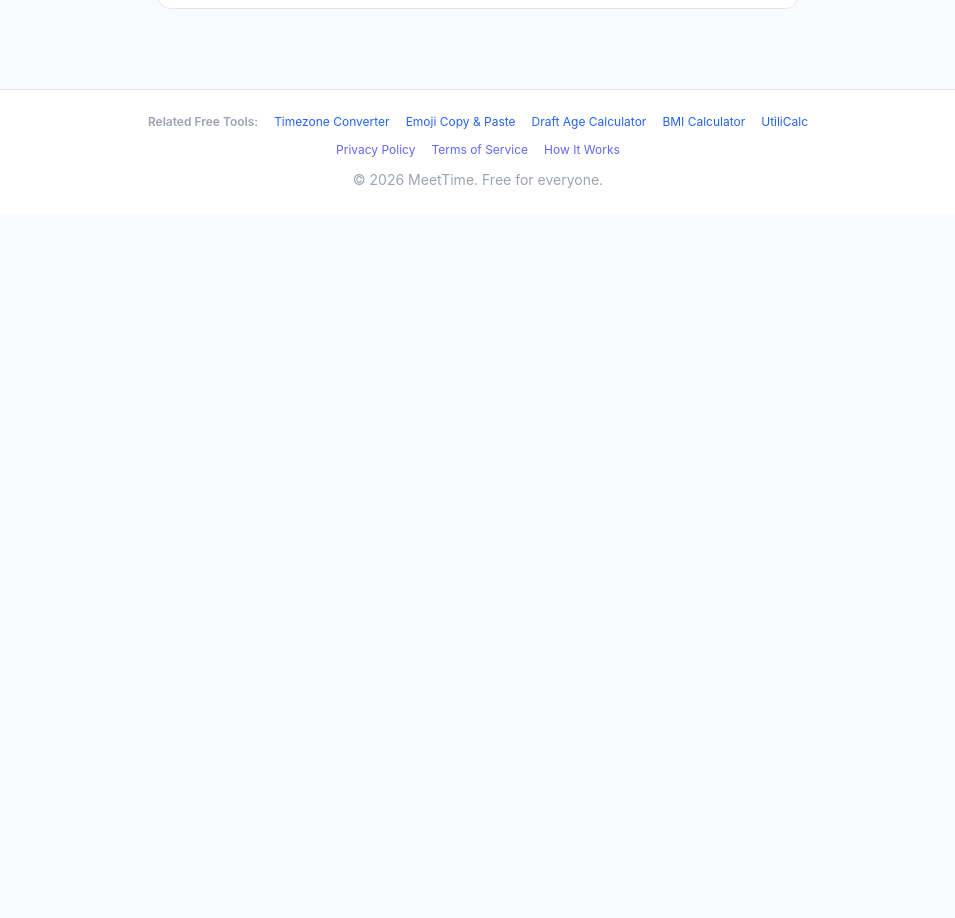
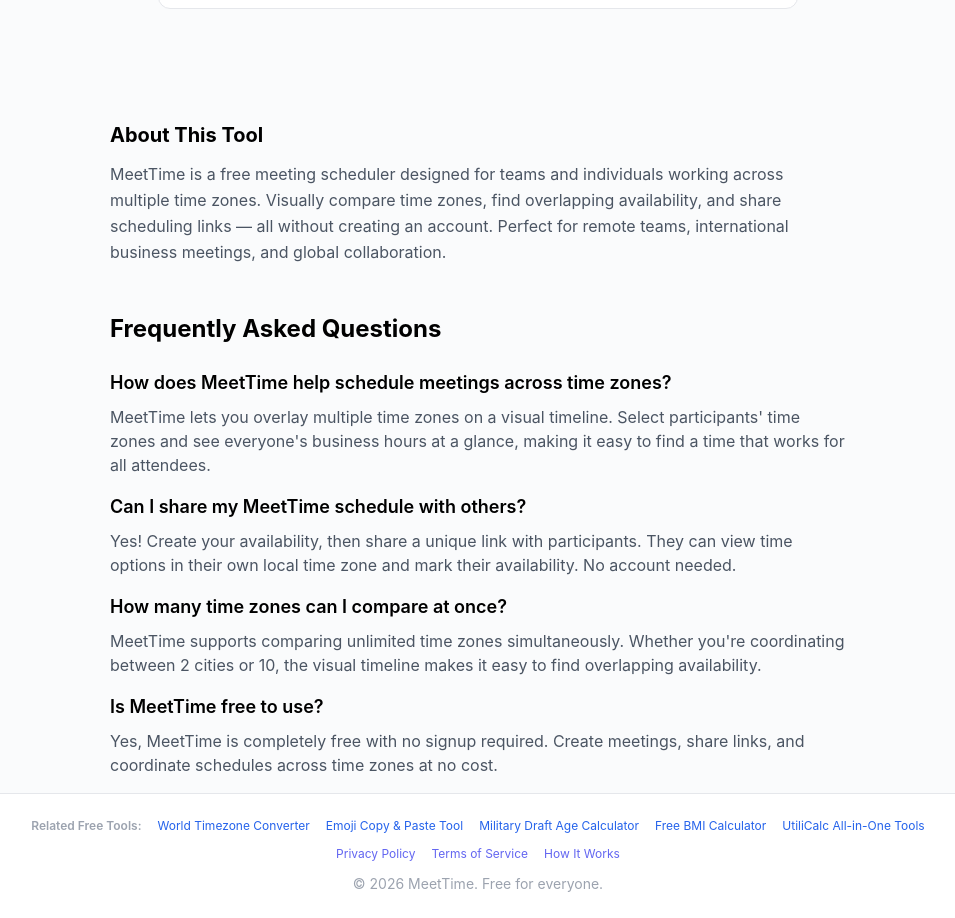
Before and after one commit to userlim/meettime, a Next.js app: page / in a window 1280 px wide. Shown: the part 2108-3026 px from the top of the page, without its empty margins (162-1117 px from the left). Before the commit the page ends 2322 px from the top, so only its background shows below. Built offline with nearby package versions, Linux system fonts and the light colour scheme.

Commit message:
SEO upgrade: FAQ schema, meta optimization, OG image, AdSense lazy load, keyword anchors

```diff
--- a/src/app/layout.tsx
+++ b/src/app/layout.tsx
@@ -3,8 +3,8 @@
 import './globals.css'
 
 export const metadata: Metadata = {
-  title: 'MeetTime (Free, 2026) – Find the Best Meeting Time for Everyone',
-  description: 'Find the perfect meeting time for your group in seconds. Free 2026 schedule coordinator with timezone support. No signup needed — share and coordinate.',
+  title: 'MeetTime (Free, 2026) – Schedule Meetings Across Time Zones Instantly',
+  description: 'Find the perfect meeting time across any time zone. Visual scheduler, shareable links, no signup. Free tool for remote teams and international scheduling.',
   keywords: [
     'meeting scheduler', 'group schedule', 'find meeting time', 'when to meet',
     'availability poll', 'schedule coordinator', 'time picker', 'free meeting planner',
@@ -41,7 +41,7 @@
         <meta name="google-site-verification" content="hsjncRi9cl3tz3Otd6SJKurSt_V1bZ0AKO-bdWIGeHM" />
         <meta name="google-site-verification" content="ETO59LUETFhBHTx7GMun0GscvJgzLq2iGWdeAmh3e10" />
         <meta name="google-adsense-account" content="ca-pub-4361110443201092" />
-        <script async src="https://pagead2.googlesyndication.com/pagead/js/adsbygoogle.js?client=ca-pub-4361110443201092" crossOrigin="anonymous"></script>
+        <Script async src="https://pagead2.googlesyndication.com/pagead/js/adsbygoogle.js?client=ca-pub-4361110443201092" crossOrigin="anonymous" strategy="afterInteractive" />
         <Script async src="https://www.googletagmanager.com/gtag/js?id=G-P04TH8XJJ9" strategy="afterInteractive" />
         <Script id="gtag-init" strategy="afterInteractive">
           {`window.dataLayer=window.dataLayer||[];function gtag(){dataLayer.push(arguments);}gtag('js',new Date());gtag('config','G-P04TH8XJJ9');`}
@@ -64,11 +64,11 @@
 
             <div className="flex flex-wrap justify-center gap-4 mb-3">
               <span className="text-xs text-gray-400 font-semibold">Related Free Tools:</span>
-                <a href="https://timezone-converter-ashy.vercel.app" target="_blank" rel="noopener noreferrer" className="text-blue-600 hover:text-blue-800 text-xs">Timezone Converter</a>
-                <a href="https://emoji-copy-app.vercel.app" target="_blank" rel="noopener noreferrer" className="text-blue-600 hover:text-blue-800 text-xs">Emoji Copy & Paste</a>
-                <a href="https://military-draft-calculator.vercel.app" target="_blank" rel="noopener noreferrer" className="text-blue-600 hover:text-blue-800 text-xs">Draft Age Calculator</a>
-                <a href="https://bmi-calculator-free.vercel.app" target="_blank" rel="noopener noreferrer" className="text-blue-600 hover:text-blue-800 text-xs">BMI Calculator</a>
-                <a href="https://utilicalc.vercel.app" target="_blank" rel="noopener noreferrer" className="text-blue-600 hover:text-blue-800 text-xs">UtiliCalc</a>
+                <a href="https://timezone-converter-ashy.vercel.app" target="_blank" rel="noopener noreferrer" className="text-blue-600 hover:text-blue-800 text-xs">World Timezone Converter</a>
+                <a href="https://emoji-copy-app.vercel.app" target="_blank" rel="noopener noreferrer" className="text-blue-600 hover:text-blue-800 text-xs">Emoji Copy & Paste Tool</a>
+                <a href="https://military-draft-calculator.vercel.app" target="_blank" rel="noopener noreferrer" className="text-blue-600 hover:text-blue-800 text-xs">Military Draft Age Calculator</a>
+                <a href="https://bmi-calculator-free.vercel.app" target="_blank" rel="noopener noreferrer" className="text-blue-600 hover:text-blue-800 text-xs">Free BMI Calculator</a>
+                <a href="https://utilicalc.vercel.app" target="_blank" rel="noopener noreferrer" className="text-blue-600 hover:text-blue-800 text-xs">UtiliCalc All-in-One Tools</a>
             </div>
           <div className="flex flex-wrap justify-center gap-4 mb-3">
             <a href="/privacy-policy" className="text-indigo-500 hover:text-indigo-700 text-xs">Privacy Policy</a>
--- /dev/null
+++ b/src/app/opengraph-image.tsx
@@ -0,0 +1,41 @@
+import { ImageResponse } from 'next/og'
+
+export const runtime = 'edge'
+
+export const alt = 'MeetTime - Schedule Across Time Zones'
+export const size = { width: 1200, height: 630 }
+export const contentType = 'image/png'
+
+export default async function Image() {
+  return new ImageResponse(
+    (
+      <div
+        style={{
+          fontSize: 40,
+          background: 'linear-gradient(135deg, #14B8A6 0%, #14B8A6dd 50%, #14B8A6bb 100%)',
+          width: '100%',
+          height: '100%',
+          display: 'flex',
+          flexDirection: 'column',
+          alignItems: 'center',
+          justifyContent: 'center',
+          color: 'white',
+          fontFamily: 'sans-serif',
+          padding: '40px',
+        }}
+      >
+        <div style={{ fontSize: 80, marginBottom: 16 }}>🕐</div>
+        <div style={{ fontSize: 56, fontWeight: 'bold', textAlign: 'center', marginBottom: 12, textShadow: '2px 2px 4px rgba(0,0,0,0.3)' }}>
+          MeetTime
+        </div>
+        <div style={{ fontSize: 28, opacity: 0.9, textAlign: 'center', maxWidth: '80%' }}>
+          Schedule Across Time Zones
+        </div>
+        <div style={{ fontSize: 20, marginTop: 24, opacity: 0.75, background: 'rgba(255,255,255,0.15)', padding: '8px 24px', borderRadius: 20 }}>
+          Free Online Tool • 2026
+        </div>
+      </div>
+    ),
+    { ...size }
+  )
+}
--- a/src/app/page.tsx
+++ b/src/app/page.tsx
@@ -260,6 +260,34 @@
           </div>
         </div>
       </div>
+
+      {/* SEO Content Section */}
+      <section id="about-section" className="mt-8 max-w-3xl mx-auto px-4">
+        <h2 className="text-xl font-bold mb-3">About This Tool</h2>
+        <p className="text-gray-600 dark:text-gray-400 leading-relaxed">MeetTime is a free meeting scheduler designed for teams and individuals working across multiple time zones. Visually compare time zones, find overlapping availability, and share scheduling links — all without creating an account. Perfect for remote teams, international business meetings, and global collaboration.</p>
+      </section>
+      {/* FAQ Section for SEO */}
+      <section id="faq-section" className="mt-12 max-w-3xl mx-auto px-4">
+        <h2 className="text-2xl font-bold mb-6">Frequently Asked Questions</h2>
+
+            <div className="mb-4">
+              <h3 className="text-lg font-semibold mb-2">How does MeetTime help schedule meetings across time zones?</h3>
+              <p className="text-gray-600 dark:text-gray-400">MeetTime lets you overlay multiple time zones on a visual timeline. Select participants' time zones and see everyone's business hours at a glance, making it easy to find a time that works for all attendees.</p>
+            </div>
+            <div className="mb-4">
+              <h3 className="text-lg font-semibold mb-2">Can I share my MeetTime schedule with others?</h3>
+              <p className="text-gray-600 dark:text-gray-400">Yes! Create your availability, then share a unique link with participants. They can view time options in their own local time zone and mark their availability. No account needed.</p>
+            </div>
+            <div className="mb-4">
+              <h3 className="text-lg font-semibold mb-2">How many time zones can I compare at once?</h3>
+              <p className="text-gray-600 dark:text-gray-400">MeetTime supports comparing unlimited time zones simultaneously. Whether you're coordinating between 2 cities or 10, the visual timeline makes it easy to find overlapping availability.</p>
+            </div>
+            <div className="mb-4">
+              <h3 className="text-lg font-semibold mb-2">Is MeetTime free to use?</h3>
+              <p className="text-gray-600 dark:text-gray-400">Yes, MeetTime is completely free with no signup required. Create meetings, share links, and coordinate schedules across time zones at no cost.</p>
+            </div>
+      </section>
+      <script type="application/ld+json" dangerouslySetInnerHTML={{ __html: JSON.stringify({"@context": "https://schema.org", "@type": "FAQPage", "mainEntity": [{"@type": "Question", "name": "How does MeetTime help schedule meetings across time zones?", "acceptedAnswer": {"@type": "Answer", "text": "MeetTime lets you overlay multiple time zones on a visual timeline. Select participants' time zones and see everyone's business hours at a glance, making it easy to find a time that works for all attendees."}}, {"@type": "Question", "name": "Can I share my MeetTime schedule with others?", "acceptedAnswer": {"@type": "Answer", "text": "Yes! Create your availability, then share a unique link with participants. They can view time options in their own local time zone and mark their availability. No account needed."}}, {"@type": "Question", "name": "How many time zones can I compare at once?", "acceptedAnswer": {"@type": "Answer", "text": "MeetTime supports comparing unlimited time zones simultaneously. Whether you're coordinating between 2 cities or 10, the visual timeline makes it easy to find overlapping availability."}}, {"@type": "Question", "name": "Is MeetTime free to use?", "acceptedAnswer": {"@type": "Answer", "text": "Yes, MeetTime is completely free with no signup required. Create meetings, share links, and coordinate schedules across time zones at no cost."}}]}) }} />
     </>
   )
 }
```
